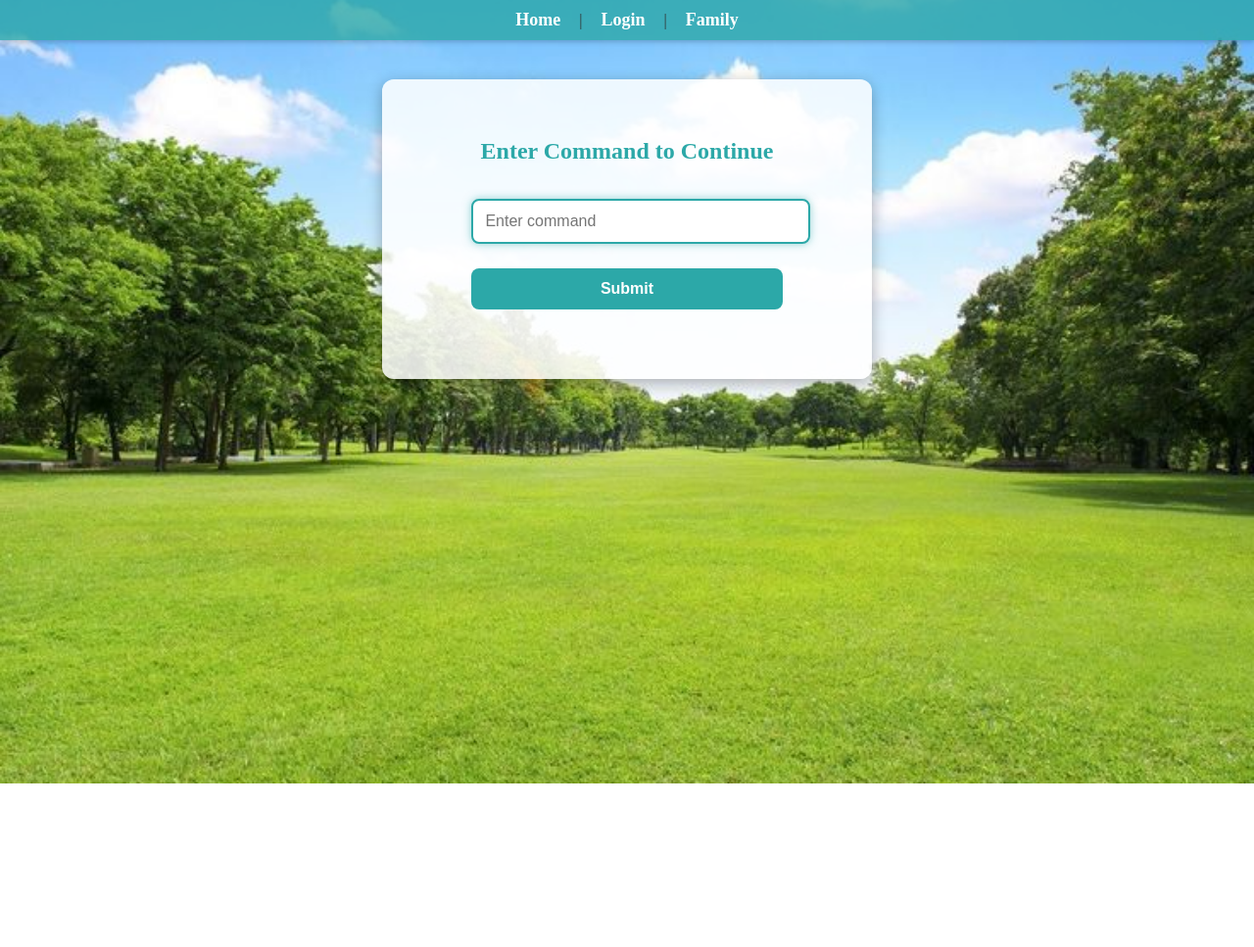
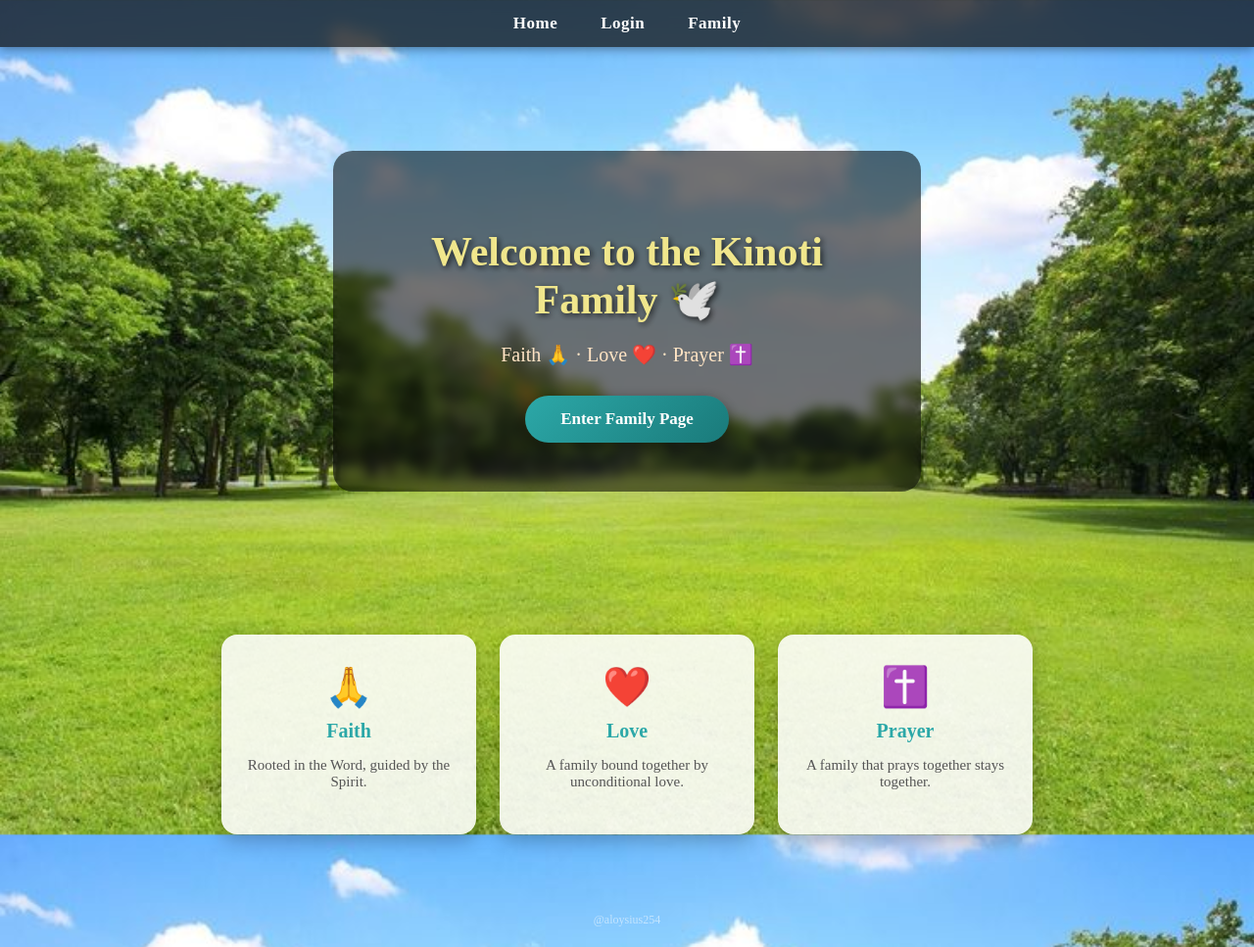
Before and after one commit to Aloysius254/websitedemo, a plain HTML site: page index.html in a window 1280 px wide. Shown: the whole page at 98% size. Before the commit the page ends 800 px from the top, so only its background shows below. Drawn offline with Linux system fonts and the light colour scheme.

Commit message:
Upgrade: remove command gate, new home page, gallery layout, improved UI

```diff
--- a/index.html
+++ b/index.html
@@ -3,57 +3,44 @@
 <head>
   <meta charset="UTF-8">
   <meta name="viewport" content="width=device-width, initial-scale=1.0">
-  <title>Command Access - Kinoti Family</title>
+  <title>Kinoti Family</title>
   <link rel="stylesheet" href="styles2.css">
 </head>
 <body>
 
-  <!-- Navigation -->
   <nav>
-    <a href="index.html">Home</a> |
-    <a href="login.html">Login</a> |
+    <a href="index.html">Home</a>
+    <a href="login.html">Login</a>
     <a href="family.html">Family</a>
   </nav>
 
-  <!-- Command container -->
-  <div class="login-container">
-    <h2>Enter Command to Continue</h2>
-
-    <form onsubmit="checkCommand(event)">
-      <input
-        type="text"
-        id="command"
-        placeholder="Enter command"
-        required
-        autofocus
-      >
-      <button type="submit">Submit</button>
-    </form>
-
-    <p id="message"></p>
+  <div class="hero">
+    <div class="hero-content">
+      <h1>Welcome to the Kinoti Family 🕊️</h1>
+      <p>Faith 🙏 · Love ❤️ · Prayer ✝️</p>
+      <a href="login.html" class="hero-btn">Enter Family Page</a>
+    </div>
   </div>
 
-  <script>
-    // Simple hash check — avoids plain-text credential in source
-    async function hashString(str) {
-      const buf = await crypto.subtle.digest("SHA-256", new TextEncoder().encode(str));
-      return Array.from(new Uint8Array(buf)).map(b => b.toString(16).padStart(2, "0")).join("");
-    }
+  <section class="home-cards">
+    <div class="card">
+      <span>🙏</span>
+      <h3>Faith</h3>
+      <p>Rooted in the Word, guided by the Spirit.</p>
+    </div>
+    <div class="card">
+      <span>❤️</span>
+      <h3>Love</h3>
+      <p>A family bound together by unconditional love.</p>
+    </div>
+    <div class="card">
+      <span>✝️</span>
+      <h3>Prayer</h3>
+      <p>A family that prays together stays together.</p>
+    </div>
+  </section>
 
-    async function checkCommand(event) {
-      event.preventDefault();
-      const command = document.getElementById("command").value;
-      const hashed = await hashString(command);
-      // SHA-256 of "ACCESS123"
-      const expected = "b27dd61b3657cb1526ac291d6509283da9149c1ce8b908b5bde3172fbf78272b";
-      if (hashed === expected) {
-        sessionStorage.setItem("commandPassed", "true");
-        window.location.href = "login.html";
-      } else {
-        document.getElementById("message").innerText = "Invalid command!";
-      }
-    }
-  </script>
+  <footer>@aloysius254</footer>
 
 </body>
 </html>
--- a/style1.css
+++ b/style1.css
@@ -1,125 +1,199 @@
-/* Body */
+/* ── Base ── */
+*, *::before, *::after { box-sizing: border-box; }
+
 body {
   text-align: center;
   font-family: 'Times New Roman', Times, serif;
-  background: rgba(0,0,0,0.5);
   background-image: url('images/Casamento da ines.jfif');
   background-size: cover;
   background-position: center;
-  padding: 3%;
+  background-attachment: fixed;
+  padding: 0;
+  margin: 0;
   color: #ffffff;
   position: relative;
+  min-height: 100vh;
 }
 
+/* dark overlay over background */
+body::before {
+  content: '';
+  position: fixed;
+  inset: 0;
+  background: rgba(0,0,0,0.55);
+  z-index: 0;
+}
+
+/* everything above the overlay */
+nav, header, main, footer, .overlay-text, .logout-top { position: relative; z-index: 1; }
+
+/* ── Nav ── */
+nav {
+  background: rgba(20,20,20,0.75);
+  backdrop-filter: blur(8px);
+  padding: 14px 0;
+  text-align: center;
+  box-shadow: 0 2px 10px rgba(0,0,0,0.4);
+  position: sticky;
+  top: 0;
+  z-index: 100;
+}
+
+nav a {
+  color: #fff;
+  text-decoration: none;
+  font-size: 17px;
+  font-weight: bold;
+  margin: 0 20px;
+  transition: color 0.3s;
+}
+
+nav a:hover { color: #f0e68c; }
+
+/* ── Overlay text boxes ── */
 .overlay-text {
-  position: absolute; /* sit on top of everything */
-             /* adjust vertical position */
-  width: 25%;         /* width of the overlay box */
-  padding: 20px;
-  background: rgba(0,0,0,0.5); /* semi-transparent background */
+  position: fixed;
+  width: 22%;
+  padding: 18px 20px;
+  background: rgba(0,0,0,0.55);
+  backdrop-filter: blur(4px);
   color: white;
   border-radius: 15px;
   text-align: center;
   text-shadow: 1px 1px 4px rgba(0,0,0,0.7);
   font-family: 'Times New Roman', Times, serif;
+  z-index: 10;
 }
 
-.overlay-text.left {
-  left: 2%;  /* distance from left edge */
-  top: 8%;
-}
+.overlay-text.left  { left: 1.5%; top: 120px; }
+.overlay-text.right { right: 1.5%; top: 160px; }
 
-.overlay-text.right {
-  right: 2%; /* distance from right edge */
-  top: 12%;
-}
+.overlay-text h2 { font-size: 16px; margin: 0 0 6px; }
+.overlay-text p  { font-size: 13px; margin: 0; }
 
-/* Optional: hover effect */
 .overlay-text:hover {
-  transform: scale(1.05);
+  transform: scale(1.04);
   transition: transform 0.3s ease;
 }
 
-
-/* Header */
-header h1 {
-  font-size: 60px;
-  font-weight: bold;
-  margin: 0.5em 0;
-  color: #f0e68c;
-}
-header h1, .motto, .prayer, .marquee-text {
-  text-shadow: 2px 2px 4px rgba(0,0,0,0.7);
+/* ── Header ── */
+header {
+  padding: 40px 20px 10px;
 }
 
-/* Navigation link */
-nav a {
-  color: #2ca8a8;
-  text-decoration: none;
-  font-size: 18px;
+header h1 {
+  font-size: 64px;
+  font-weight: bold;
+  margin: 0;
+  color: #f0e68c;
+  text-shadow: 3px 3px 8px rgba(0,0,0,0.8);
+  letter-spacing: 4px;
 }
 
-/* Motto */
+.header-sub { margin: 10px 0 0; }
+.header-sub a {
+  color: #ffe4c4;
+  text-decoration: none;
+  font-size: 17px;
+  transition: color 0.3s;
+}
+.header-sub a:hover { color: #f0e68c; }
+
+/* ── Motto ── */
 .motto {
   font-style: italic;
-  font-size: 50px;
-  margin: 1em 0;
+  font-size: 28px;
+  margin: 30px auto 20px;
   color: #ffe4c4;
+  text-shadow: 2px 2px 4px rgba(0,0,0,0.7);
+  max-width: 700px;
 }
 
-/* Images Section */
-.images {
-  display: flex;
-  justify-content: center;
-  flex-wrap: wrap;
+/* ── Gallery ── */
+.gallery {
+  display: grid;
+  grid-template-columns: repeat(auto-fit, minmax(220px, 1fr));
   gap: 20px;
-  margin: 20px 0;
+  max-width: 1000px;
+  margin: 20px auto 30px;
+  padding: 0 20px;
 }
 
-.images img {
-  border-radius: 20px;
-  box-shadow: 0 8px 16px rgba(0,0,0,0.4);
-  filter: sepia(20%) brightness(90%);
-  transition: transform 0.3s ease;
-  max-width: 100%;
+.gallery-item {
+  position: relative;
+  border-radius: 16px;
+  overflow: hidden;
+  box-shadow: 0 8px 24px rgba(0,0,0,0.5);
+  cursor: pointer;
 }
 
-/* Tilt images */
-.tilt-left {
-  transform: rotate(-10deg);
+.gallery-item.featured {
+  grid-column: span 2;
 }
 
-.tilt-right {
-  transform: rotate(10deg);
+.gallery-item img {
+  width: 100%;
+  height: 260px;
+  object-fit: cover;
+  display: block;
+  filter: brightness(88%);
+  transition: transform 0.4s ease, filter 0.4s ease;
 }
 
-/* Hover effect */
-.images img:hover {
-  transform: scale(1.05) rotate(0deg);
+.gallery-item.featured img { height: 340px; }
+
+.gallery-item:hover img {
+  transform: scale(1.06);
+  filter: brightness(100%);
 }
 
-
-
-/* Prayer text */
-.prayer {
-  font-size: larger;
-  font-family: monospace;
-  margin-top: 20px;
+.gallery-caption {
+  position: absolute;
+  bottom: 0;
+  left: 0;
+  right: 0;
+  background: linear-gradient(transparent, rgba(0,0,0,0.7));
+  color: #fff;
+  padding: 20px 14px 12px;
+  font-size: 15px;
+  font-weight: bold;
+  text-shadow: 1px 1px 3px rgba(0,0,0,0.8);
+  transform: translateY(100%);
+  transition: transform 0.3s ease;
 }
 
-/* Marquee */
+.gallery-item:hover .gallery-caption { transform: translateY(0); }
+
+/* ── Prayer ── */
+.prayer {
+  font-size: 18px;
+  font-family: 'Times New Roman', Times, serif;
+  line-height: 2;
+  margin: 30px auto;
+  max-width: 500px;
+  background: rgba(0,0,0,0.4);
+  border-radius: 14px;
+  padding: 24px 30px;
+  text-shadow: 1px 1px 3px rgba(0,0,0,0.6);
+}
+
+/* ── Marquee ── */
 .marquee-wrapper {
   overflow: hidden;
   white-space: nowrap;
   width: 100%;
+  margin: 20px 0;
+  background: rgba(0,0,0,0.35);
+  padding: 12px 0;
 }
 
 .marquee-text {
   display: inline-block;
   white-space: nowrap;
-  animation: scroll-left 20s linear infinite;
-  font-size: 18px;
-  text-shadow: 2px 2px 4px rgba(0,0,0,0.7);
+  animation: scroll-left 25s linear infinite;
+  font-size: 17px;
+  text-shadow: 1px 1px 3px rgba(0,0,0,0.6);
+  color: #ffe4c4;
 }
 
 @keyframes scroll-left {
@@ -127,17 +201,16 @@ nav a {
   to   { transform: translateX(-100%); }
 }
 
-/* Top Corner Logout Container */
+/* ── Logout ── */
 .logout-top {
-  position: fixed;   /* stays at top even when scrolling */
-  top: 20px;
-  right: 25px;
-  z-index: 1000;
+  position: fixed;
+  top: 18px;
+  right: 22px;
+  z-index: 200;
 }
 
-/* Logout Button Styling */
 .logout-btn {
-  padding: 10px 20px;
+  padding: 10px 22px;
   background: linear-gradient(45deg, #d9534f, #b52b27);
   border: none;
   color: white;
@@ -146,49 +219,35 @@ nav a {
   cursor: pointer;
   box-shadow: 0 4px 12px rgba(0,0,0,0.4);
   transition: all 0.3s ease;
+  font-size: 14px;
 }
 
-/* Hover Effect */
 .logout-btn:hover {
   transform: scale(1.08);
   background: linear-gradient(45deg, #c9302c, #92241f);
 }
 
-/* Mobile adjustment */
-@media (max-width: 768px) {
-  .logout-top {
-    top: 15px;
-    right: 15px;
-  }
-
-  .logout-btn {
-    padding: 8px 16px;
-    font-size: 14px;
-  }
-}
-
-
-/* Footer */
+/* ── Footer ── */
 footer {
-  text-align: right;
-  font-size: xx-small;
-  color: #4b6b0b;
+  text-align: center;
+  font-size: 12px;
+  color: rgba(255,255,255,0.4);
+  padding: 24px 0;
   margin-top: 20px;
 }
 
-/* Responsive adjustments */
+/* ── Responsive ── */
 @media (max-width: 768px) {
-  .overlay-text {
-    width: 40%;
-    top: 15%;
-    padding: 15px;
-  }
+  .overlay-text { display: none; }
 
-  .motto {
-    font-size: 28px;
-  }
+  header h1 { font-size: 38px; letter-spacing: 2px; }
 
-  .marquee-text {
-    font-size: 18px;
-  }
+  .motto { font-size: 20px; }
+
+  .gallery-item.featured { grid-column: span 1; }
+
+  .gallery-item img,
+  .gallery-item.featured img { height: 200px; }
+
+  .logout-top { top: 12px; right: 12px; }
 }
--- a/styles2.css
+++ b/styles2.css
@@ -1,4 +1,6 @@
-/* Body and background */
+/* ── Base ── */
+*, *::before, *::after { box-sizing: border-box; }
+
 body {
   margin: 0;
   font-family: 'Times New Roman', Times, serif;
@@ -13,56 +15,146 @@ body {
   min-height: 100vh;
 }
 
-/* Navigation bar */
+/* ── Nav ── */
 nav {
   width: 100%;
-  background-color: rgba(44, 168, 168, 0.8);
-  padding: 10px 0;
+  background: rgba(20, 20, 20, 0.75);
+  backdrop-filter: blur(8px);
+  padding: 14px 0;
   text-align: center;
-  box-shadow: 0 2px 5px rgba(0,0,0,0.2);
-  margin-bottom: 40px;
+  box-shadow: 0 2px 10px rgba(0,0,0,0.4);
+  position: sticky;
+  top: 0;
+  z-index: 100;
 }
 
 nav a {
   text-decoration: none;
-  color: white;
+  color: #fff;
   font-weight: bold;
-  margin: 0 15px;
-  font-size: 18px;
+  margin: 0 20px;
+  font-size: 17px;
+  letter-spacing: 0.5px;
   transition: color 0.3s;
 }
 
-nav a:hover {
-  color: #ffeb3b;
+nav a:hover { color: #f0e68c; }
+
+/* ── Hero ── */
+.hero {
+  width: 100%;
+  min-height: 70vh;
+  display: flex;
+  align-items: center;
+  justify-content: center;
+  text-align: center;
+  padding: 60px 20px;
 }
 
-/* Command / Login container overlay */
+.hero-content {
+  background: rgba(0,0,0,0.55);
+  backdrop-filter: blur(6px);
+  border-radius: 20px;
+  padding: 50px 60px;
+  color: #fff;
+  max-width: 600px;
+}
+
+.hero-content h1 {
+  font-size: 42px;
+  color: #f0e68c;
+  margin-bottom: 12px;
+  text-shadow: 2px 2px 6px rgba(0,0,0,0.7);
+}
+
+.hero-content p {
+  font-size: 20px;
+  margin-bottom: 30px;
+  color: #ffe4c4;
+}
+
+.hero-btn {
+  display: inline-block;
+  padding: 14px 36px;
+  background: linear-gradient(135deg, #2ca8a8, #1a7a7a);
+  color: #fff;
+  text-decoration: none;
+  border-radius: 30px;
+  font-size: 17px;
+  font-weight: bold;
+  box-shadow: 0 4px 15px rgba(0,0,0,0.4);
+  transition: transform 0.3s, background 0.3s;
+}
+
+.hero-btn:hover {
+  transform: scale(1.06);
+  background: linear-gradient(135deg, #1a7a7a, #0f5555);
+}
+
+/* ── Home Cards ── */
+.home-cards {
+  display: flex;
+  gap: 24px;
+  flex-wrap: wrap;
+  justify-content: center;
+  padding: 40px 20px 60px;
+  width: 100%;
+  max-width: 900px;
+}
+
+.card {
+  background: rgba(255,255,255,0.88);
+  border-radius: 16px;
+  padding: 30px 24px;
+  text-align: center;
+  flex: 1 1 220px;
+  max-width: 260px;
+  box-shadow: 0 6px 20px rgba(0,0,0,0.25);
+  transition: transform 0.3s;
+}
+
+.card:hover { transform: translateY(-6px); }
+
+.card span { font-size: 40px; }
+.card h3 { color: #2ca8a8; margin: 10px 0 6px; font-size: 20px; }
+.card p  { color: #555; font-size: 15px; }
+
+/* ── Login Container ── */
 .login-container {
-  background-color: rgba(255, 255, 255, 0.85);
-  padding: 40px 50px;
-  border-radius: 12px;
-  box-shadow: 0 4px 15px rgba(0,0,0,0.3);
+  background: rgba(255,255,255,0.9);
+  padding: 44px 50px;
+  border-radius: 16px;
+  box-shadow: 0 8px 30px rgba(0,0,0,0.35);
   display: flex;
   flex-direction: column;
   align-items: center;
-  max-width: 400px;
+  max-width: 420px;
   width: 90%;
+  margin-top: 60px;
 }
 
-/* Headings */
+.login-icon { font-size: 48px; margin-bottom: 8px; }
+
 h2 {
   color: #2ca8a8;
-  margin-bottom: 25px;
+  margin-bottom: 6px;
+  text-align: center;
+  font-size: 26px;
+}
+
+.login-sub {
+  color: #777;
+  font-size: 14px;
+  margin-bottom: 20px;
   text-align: center;
 }
 
-/* Inputs */
 input[type="text"],
 input[type="password"] {
   width: 100%;
-  padding: 12px;
-  margin: 10px 0;
-  border-radius: 8px;
+  padding: 13px 15px;
+  margin: 8px 0;
+  border-radius: 10px;
   border: 1px solid #ccc;
   font-size: 16px;
   outline: none;
@@ -72,32 +164,41 @@ input[type="password"] {
 input[type="text"]:focus,
 input[type="password"]:focus {
   border: 2px solid #2ca8a8;
-  box-shadow: 0 0 8px rgba(44,168,168,0.5);
+  box-shadow: 0 0 8px rgba(44,168,168,0.4);
 }
 
-/* Button */
 button {
   width: 100%;
-  padding: 12px;
-  margin-top: 15px;
-  border-radius: 8px;
+  padding: 13px;
+  margin-top: 16px;
+  border-radius: 10px;
   border: none;
-  background-color: #2ca8a8;
+  background: linear-gradient(135deg, #2ca8a8, #1a7a7a);
   color: white;
   font-size: 16px;
   font-weight: bold;
   cursor: pointer;
-  transition: background 0.3s;
+  transition: background 0.3s, transform 0.2s;
 }
 
 button:hover {
-  background-color: #219696;
+  background: linear-gradient(135deg, #1a7a7a, #0f5555);
+  transform: scale(1.02);
 }
 
-/* Message */
 #message {
-  margin-top: 15px;
+  margin-top: 14px;
   font-weight: bold;
-  color: red;
+  color: #d9534f;
   text-align: center;
 }
+
+/* ── Footer ── */
+footer {
+  width: 100%;
+  text-align: center;
+  font-size: 12px;
+  color: rgba(255,255,255,0.5);
+  padding: 20px 0;
+  margin-top: auto;
+}
```
Also changed, not shown: family.html (+41 -37 lines), login.html (+7 -10 lines).
